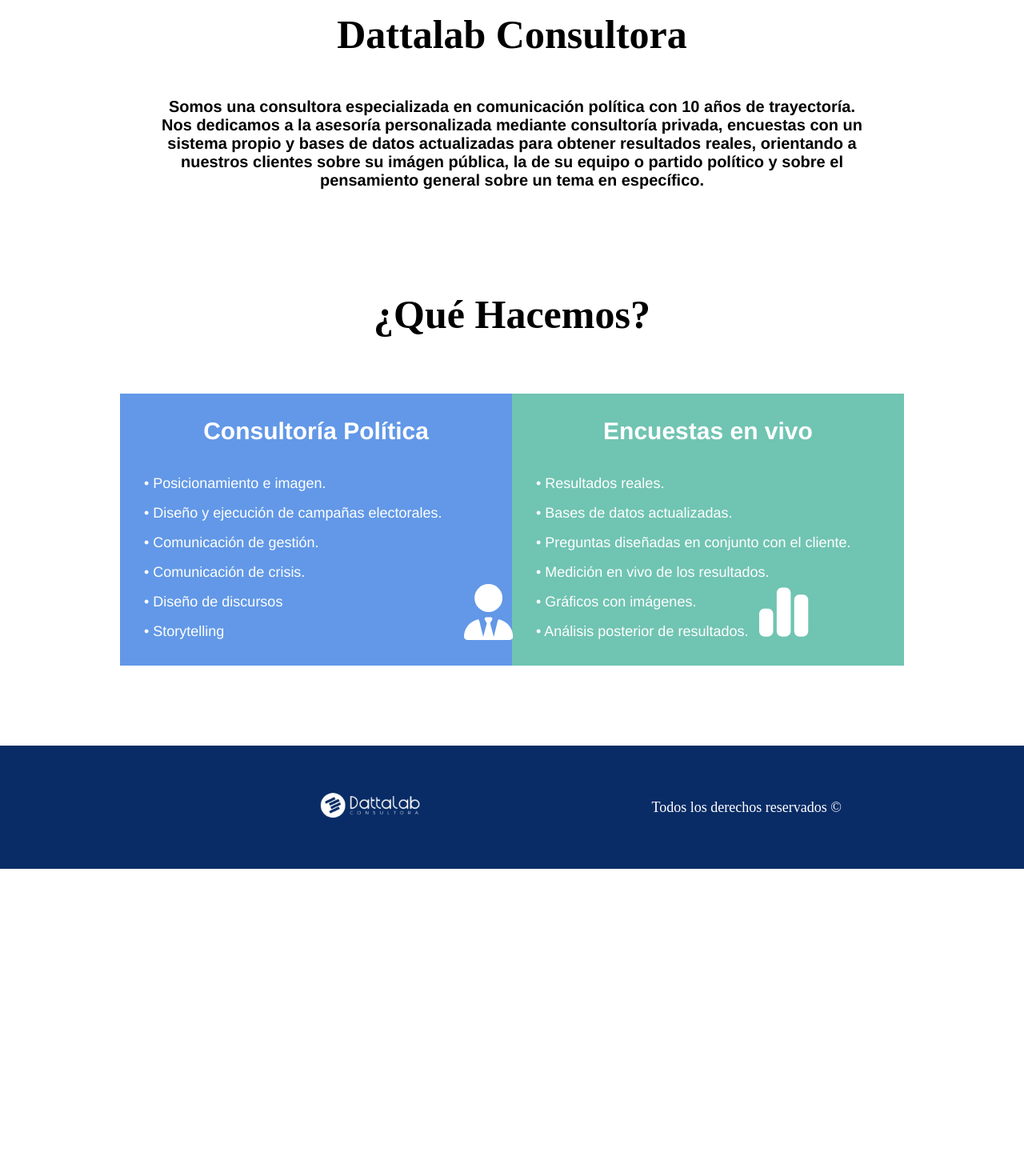
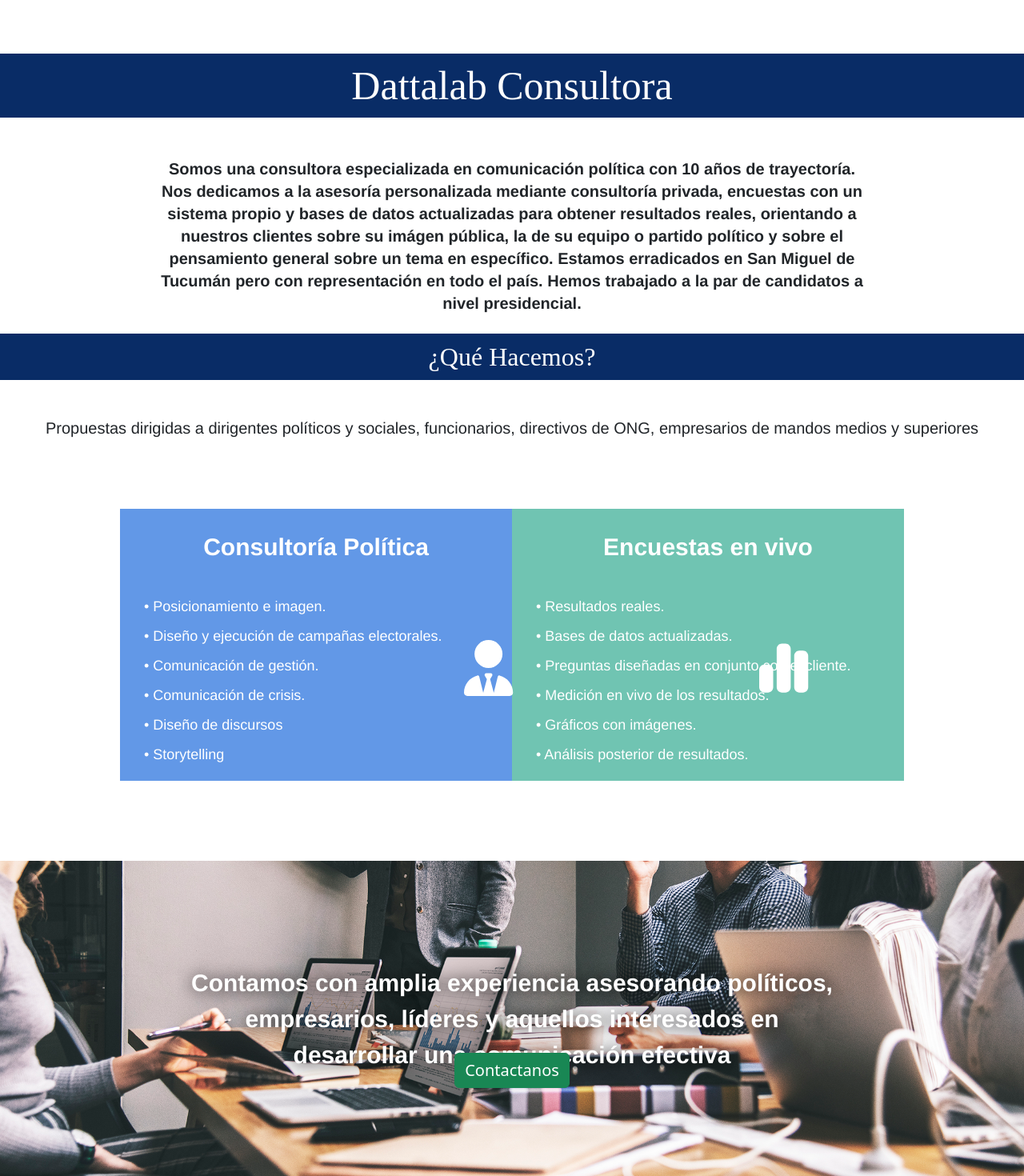
Before and after one commit to lucianocolin/dattalab, a React (Create React App) app in the folder dattalab-react/: page / in a window 1280 px wide. Shown: the part 860-2330 px from the top of the page at 80% size. Before the commit the page ends 1946 px from the top, so only its background shows below. Built offline with nearby package versions, Linux system fonts and the light colour scheme.

Commit message:
Cards added

```diff
--- a/dattalab-react/src/components/Sections/WhatWeDo.jsx
+++ b/dattalab-react/src/components/Sections/WhatWeDo.jsx
@@ -2,10 +2,15 @@
 import '../../css/Pages/WhatWeDo.css';
 import { FontAwesomeIcon } from '@fortawesome/react-fontawesome';
 import { faUserTie, faChartSimple } from '@fortawesome/free-solid-svg-icons';
+import ContactImg from '../../imgs/contact.jpg'
+import { Button } from 'react-bootstrap';
 
 const WhatWeDo = () => {
   return (<>
     <h2>¿Qué Hacemos?</h2>
+    <div className='to-who'>
+      <p>Propuestas dirigidas a dirigentes políticos y sociales, funcionarios, directivos de ONG, empresarios de mandos medios y superiores</p>
+    </div>
     <div className='cards-container'>
       <div className='consulting-card'>
         <h5>Consultoría Política</h5>
@@ -32,6 +37,12 @@
         <FontAwesomeIcon icon={faChartSimple} className='survey-icon' />
       </div>
     </div>
+    <div className='contact-img'>
+      <p>Contamos con amplia experiencia asesorando políticos, empresarios,
+      líderes y aquellos interesados en desarrollar una comunicación efectiva</p>
+      <Button variant='success' className='contact-img-btn'>Contactanos</Button>
+      <img src={ContactImg} alt="Contact" />
+    </div>
     </>
   )
 }
--- a/dattalab-react/src/css/Layout/Footer.css
+++ b/dattalab-react/src/css/Layout/Footer.css
@@ -1,7 +1,7 @@
 footer{
   display: flex;
   flex-direction: row;
-  justify-content: space-around
+  justify-content: space-between
 }
 
 .rights{
--- a/dattalab-react/src/css/Pages/Home.css
+++ b/dattalab-react/src/css/Pages/Home.css
@@ -25,13 +25,13 @@
 .main-title{
   position: absolute;
   left: 26%;
-  margin-top: 150px;
+  margin-top: 250px;
   text-align: center;
   width: 700px;
 }
 
 h1{
-  text-shadow: 2px 2px 2px black;
+  text-shadow: 2px 2px 20px black;
   font-family: 'Helvetica';
   font-size: 50px;
   color: white;
@@ -65,6 +65,9 @@
 .us-section h2{
   font-family: 'Bebas Neue';
   font-size: 50px;
+  color: white;
+  background-color: #092C66;
+  padding: 10px;
 }
 
 .us-section p{
@@ -73,4 +76,5 @@
   font-weight: bold;
   margin-top: 50px;
   padding: 0 200px;
+  line-height: 28px;
 }
--- a/dattalab-react/src/css/Pages/WhatWeDo.css
+++ b/dattalab-react/src/css/Pages/WhatWeDo.css
@@ -9,6 +9,20 @@
   justify-content: center;
   font-family: 'Bebas Neue';
   font-size: 50px;
+  color: white;
+  background-color: #092C66;
+  padding: 10px;
+}
+
+.to-who{
+  display: flex;
+  justify-content: center;
+  margin-top: 45px;
+}
+
+.to-who p{
+  font-size: 20px;
+  font-family: 'Helvetica';
 }
 
 .consulting-card{
@@ -38,7 +52,7 @@
 .consulting-icon{
   position: absolute;
   left: 580px;
-  top: 1590px;
+  top: 1660px;
   font-size: 70px;
 }
 
@@ -69,6 +83,47 @@
 .survey-icon{
   position: absolute;
   right: 270px;
-  top: 1590px;
+  top: 1660px;
   font-size: 70px;
 }
+
+.contact-img{
+  width: 100%;
+  height: 400px;
+  background-color: #092C66;
+  margin-bottom: 100px;
+  display: flex;
+  justify-content: center;
+  text-align: center;
+}
+
+.contact-img img{
+  margin: 0;
+  width: 100%;
+  height: auto;
+}
+
+@supports(object-fit: cover){
+  .contact-img img{
+    height: 100%;
+    object-fit: cover;
+    object-position: center;
+  }
+}
+
+.contact-img p{
+  position: absolute;
+  font-family: 'Helvetica';
+  font-weight: bold;
+  color: white;
+  font-size: 30px;
+  padding: 0 230px;
+  margin-top: 130px;
+  text-shadow: 1px 1px 20px black;
+}
+
+.contact-img-btn{
+  font-size: 20px !important;
+  position: absolute;
+  margin-top: 240px;
+}
--- a/dattalab-react/src/index.js
+++ b/dattalab-react/src/index.js
@@ -1,6 +1,7 @@
 import React from 'react';
 import ReactDOM from 'react-dom/client';
 import App from './App';
+import 'bootstrap/dist/css/bootstrap.min.css';
 import { BrowserRouter as Router } from 'react-router-dom';
 
 const root = ReactDOM.createRoot(document.getElementById('root'));
--- a/dattalab-react/src/pages/Home.jsx
+++ b/dattalab-react/src/pages/Home.jsx
@@ -24,7 +24,8 @@
           Nos dedicamos a la asesoría personalizada mediante consultoría privada, encuestas con un sistema
           propio y bases de datos actualizadas para obtener resultados reales, orientando a nuestros clientes
           sobre su imágen pública, la de su equipo o partido político y sobre el pensamiento general sobre un
-          tema en específico.  </p>
+          tema en específico. Estamos erradicados en San Miguel de Tucumán pero con representación en todo el país.
+          Hemos trabajado a la par de candidatos a nivel presidencial. </p>
       </div>
     </main>
   )
```
Also changed, not shown: dattalab-react/src/imgs/contact.jpg (added).
